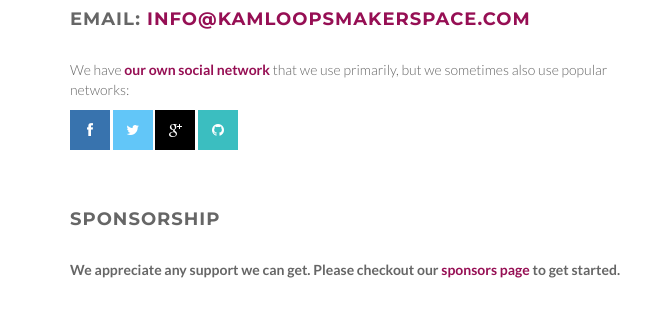
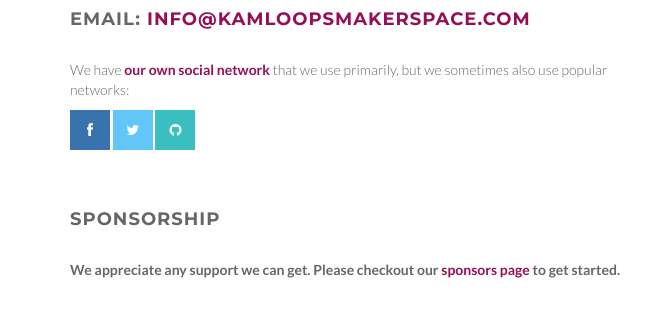
Before and after one commit to KamloopsMakerspace/KamloopsMakerspace.github.io, a plain HTML site: page index.html in a window 1280 px wide. Shown: the part 4413-4733 px from the top of the page, 0-651 px from the left. Drawn offline with Linux system fonts and the light colour scheme; grey boxes are pictures that could not be loaded.

Commit message:
Remove Google Plus (discontinued by Google)

```diff
--- a/index.html
+++ b/index.html
@@ -325,7 +325,6 @@
            	<ul class="company-social">
               <li class="social-facebook"><a href="https://www.facebook.com/kamloopsmakerspace" target="_blank"><i class="fa fa-facebook"></i></a></li>
               <li class="social-twitter"><a href="https://twitter.com/makerloops" target="_blank"><i class="fa fa-twitter"></i></a></li>
-              <li class="social-google"><a href="https://plus.google.com/110329500311985540413" rel="publisher" target="_blank"><i class="fa fa-google-plus"></i></a></li>
               <li class="social-github"><a href="https://github.com/KamloopsMakerspace" target="_blank"><i class="fa fa-github"></i></a></li>
             </ul>
   				</address>
```
